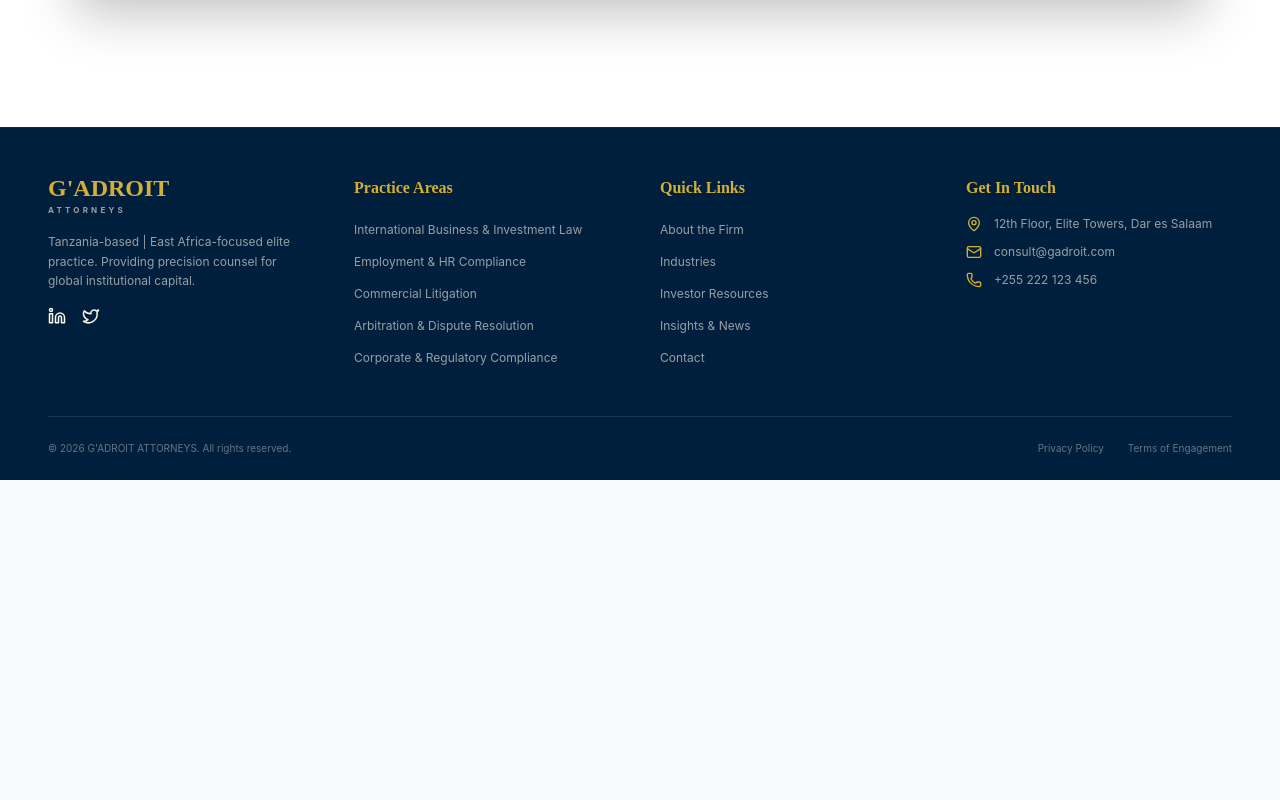
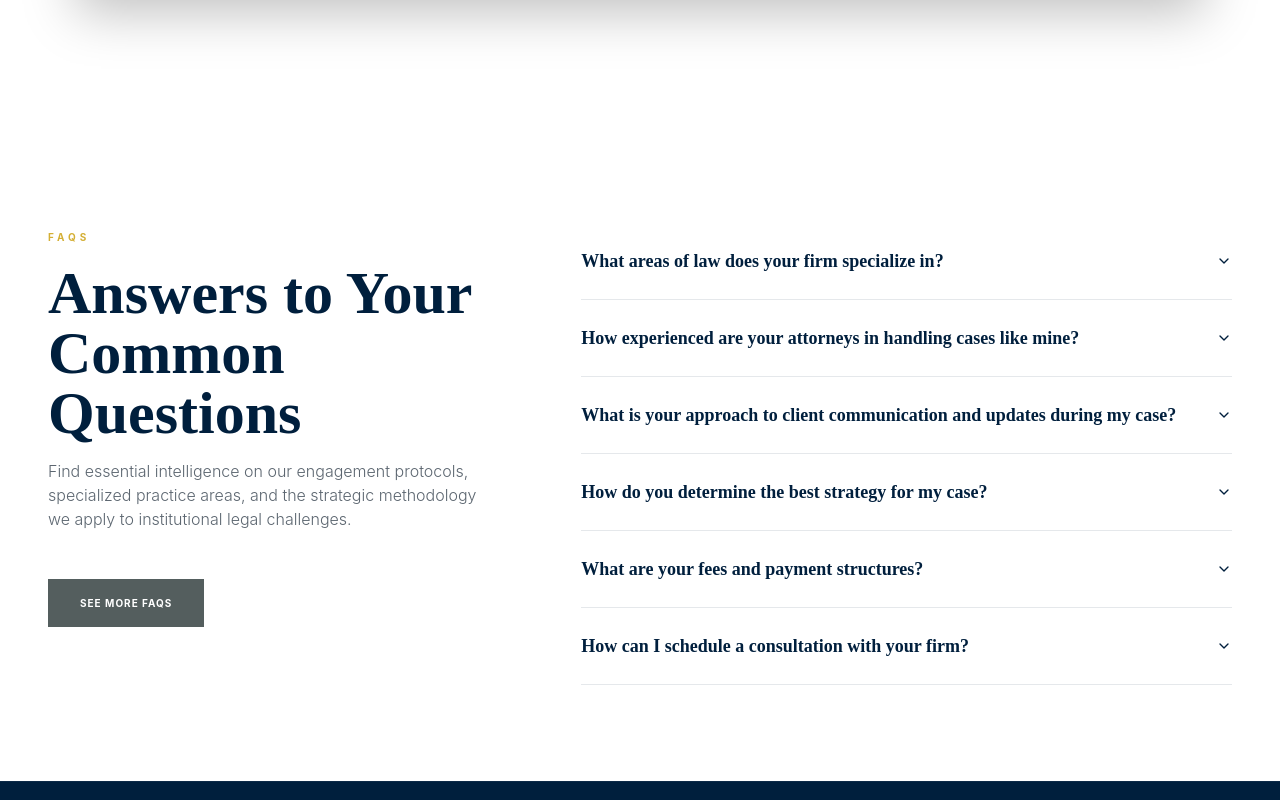
Before and after one commit to haadi0/law, a Next.js app: page /attorneys in a window 1280 px wide. Shown: the part 3120-3920 px from the top of the page. Before the commit the page ends 3600 px from the top, so only its background shows below. Built offline with nearby package versions, Linux system fonts and the light colour scheme.

Commit message:
add this section faqs ui ux  before footer

```diff
--- a/src/app/layout.tsx
+++ b/src/app/layout.tsx
@@ -1,7 +1,9 @@
+
 import type {Metadata} from 'next';
 import './globals.css';
 import Header from '@/components/layout/Header';
 import Footer from '@/components/layout/Footer';
+import FAQSection from '@/components/sections/FAQSection';
 import { Toaster } from '@/components/ui/toaster';
 
 export const metadata: Metadata = {
@@ -21,6 +23,7 @@ export default function RootLayout({
         <main className="flex-grow">
           {children}
         </main>
+        <FAQSection />
         <Footer />
         <Toaster />
       </body>
--- a/src/app/page.tsx
+++ b/src/app/page.tsx
@@ -1,3 +1,4 @@
+
 import React from 'react';
 import Link from 'next/link';
 import Image from 'next/image';
--- a/src/app/practice-areas/[slug]/page.tsx
+++ b/src/app/practice-areas/[slug]/page.tsx
@@ -1,3 +1,4 @@
+
 import React from 'react';
 import { notFound } from 'next/navigation';
 import Link from 'next/link';
--- a/src/components/header/MobileNav.tsx
+++ b/src/components/header/MobileNav.tsx
@@ -1,3 +1,4 @@
+
 'use client';
 
 import React, { useState } from 'react';
@@ -21,10 +22,10 @@ export default function MobileNav({ isScrolled }: MobileNavProps) {
       </Link>
 
       {/* Quick Actions - Compacted CTA */}
-      <div className="flex items-center gap-3">
+      <div className="flex items-center gap-2">
         <a
           href="tel:+255222123456"
-          className="flex items-center gap-2 px-3 py-1.5 rounded-none bg-accent text-white border border-accent transition-all text-[9px] font-bold uppercase tracking-widest hover:bg-white hover:text-accent shadow-lg"
+          className="flex items-center gap-2 px-3 py-1.5 rounded-none bg-accent text-white border border-accent transition-all text-[9px] font-bold uppercase tracking-widest hover:bg-white hover:text-accent shadow-lg h-8"
           aria-label="Call office"
         >
           <Phone className="w-3 h-3" />
--- /dev/null
+++ b/src/components/sections/FAQSection.tsx
@@ -0,0 +1,84 @@
+
+'use client';
+
+import React from 'react';
+import {
+  Accordion,
+  AccordionContent,
+  AccordionItem,
+  AccordionTrigger,
+} from '@/components/ui/accordion';
+import { Button } from '@/components/ui/button';
+import Link from 'next/link';
+
+const FAQS = [
+  {
+    q: 'What areas of law does your firm specialize in?',
+    a: 'G\'Adroit Attorneys specializes in high-stakes International Business & Investment Law, complex Commercial Litigation, Arbitration, Employment Compliance, and Corporate Regulatory navigation across East Africa.'
+  },
+  {
+    q: 'How experienced are your attorneys in handling cases like mine?',
+    a: 'Our partners have combined experience overseeing market entry for over 40 global institutional investors and leading multi-billion dollar arbitrations. We assign a senior partner to oversee every engagement directly.'
+  },
+  {
+    q: 'What is your approach to client communication and updates during my case?',
+    a: 'We operate with absolute transparency. Clients receive scheduled strategic intelligence briefings and have direct lines to assigned partners, ensuring zero downtime in communication.'
+  },
+  {
+    q: 'How do you determine the best strategy for my case?',
+    a: 'We combine meticulous regulatory auditing with predictive legal engineering. Our strategy is built on local authority and international standards to ensure your assets are shielded from regional volatility.'
+  },
+  {
+    q: 'What are your fees and payment structures?',
+    a: 'Our fee structure is transparent and based on professional value and complexity. We offer a combination of hourly rates and project-based retainers, formalized in a precise Engagement Letter.'
+  },
+  {
+    q: 'How can I schedule a consultation with your firm?',
+    a: 'You can schedule a confidential briefing by calling our Dar es Salaam headquarters directly or by filling out the secure contact form on our website. We review all inquiries within 24 hours.'
+  }
+];
+
+export default function FAQSection() {
+  return (
+    <section className="py-16 md:py-24 bg-white">
+      <div className="container mx-auto px-6 lg:px-12">
+        <div className="grid grid-cols-1 lg:grid-cols-12 gap-12 lg:gap-24">
+          {/* Left Column */}
+          <div className="lg:col-span-5 space-y-8">
+            <div className="space-y-4">
+              <span className="text-accent font-bold text-[10px] tracking-[0.4em] uppercase">FAQS</span>
+              <h2 className="text-4xl md:text-5xl lg:text-6xl font-headline font-bold text-primary leading-tight">
+                Answers to Your <br />Common Questions
+              </h2>
+              <p className="text-muted-foreground text-sm md:text-base font-light leading-relaxed max-w-md">
+                Find essential intelligence on our engagement protocols, specialized practice areas, and the strategic methodology we apply to institutional legal challenges.
+              </p>
+            </div>
+
+            <div className="pt-4">
+              <Button asChild className="bg-[#545e5e] hover:bg-primary text-white h-12 px-8 rounded-none text-[10px] font-bold tracking-widest uppercase">
+                <Link href="/contact">SEE MORE FAQS</Link>
+              </Button>
+            </div>
+          </div>
+
+          {/* Right Column */}
+          <div className="lg:col-span-7">
+            <Accordion type="single" collapsible className="w-full">
+              {FAQS.map((faq, idx) => (
+                <AccordionItem key={idx} value={`faq-${idx}`} className="border-b-primary/10">
+                  <AccordionTrigger className="text-lg font-headline font-bold text-primary py-6 hover:no-underline text-left group border-none">
+                    <span className="group-hover:text-accent transition-colors">{faq.q}</span>
+                  </AccordionTrigger>
+                  <AccordionContent className="text-muted-foreground text-sm font-light leading-relaxed pb-6 pr-8">
+                    {faq.a}
+                  </AccordionContent>
+                </AccordionItem>
+              ))}
+            </Accordion>
+          </div>
+        </div>
+      </div>
+    </section>
+  );
+}
--- a/src/components/sections/SectoralCommand.tsx
+++ b/src/components/sections/SectoralCommand.tsx
@@ -1,3 +1,4 @@
+
 'use client';
 
 import React, { useState } from 'react';
```
